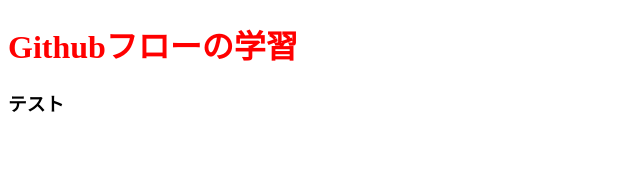
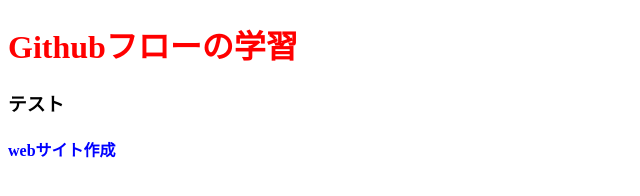
Before and after one commit to naumura/branch, a plain HTML site: page index.html in a window 1280 px wide. Shown: the whole page, without its empty margins (0-640 px from the left). Drawn offline with Linux system fonts and the light colour scheme.

Commit message:
add_description

```diff
--- a/index.html
+++ b/index.html
@@ -9,5 +9,6 @@
 <body>
   <h1>Githubフローの学習</h1>
   <h3>テスト</h3>
+  <h4>webサイト作成</h4>
 </body>
 </html>
--- a/style.css
+++ b/style.css
@@ -1,3 +1,7 @@
 h1{
   color: red;
 }
+
+h4{
+  color: blue;
+}
```
